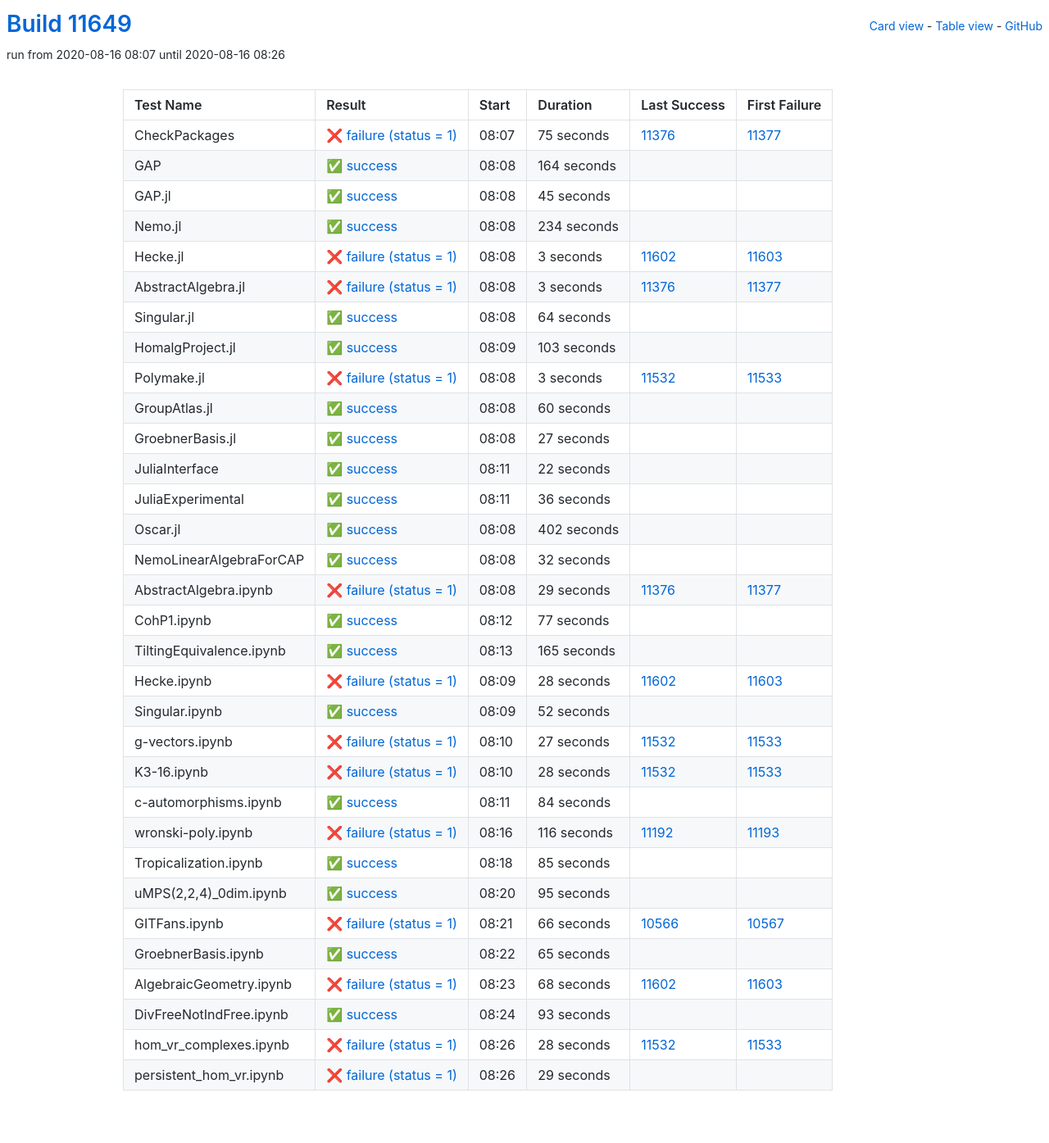
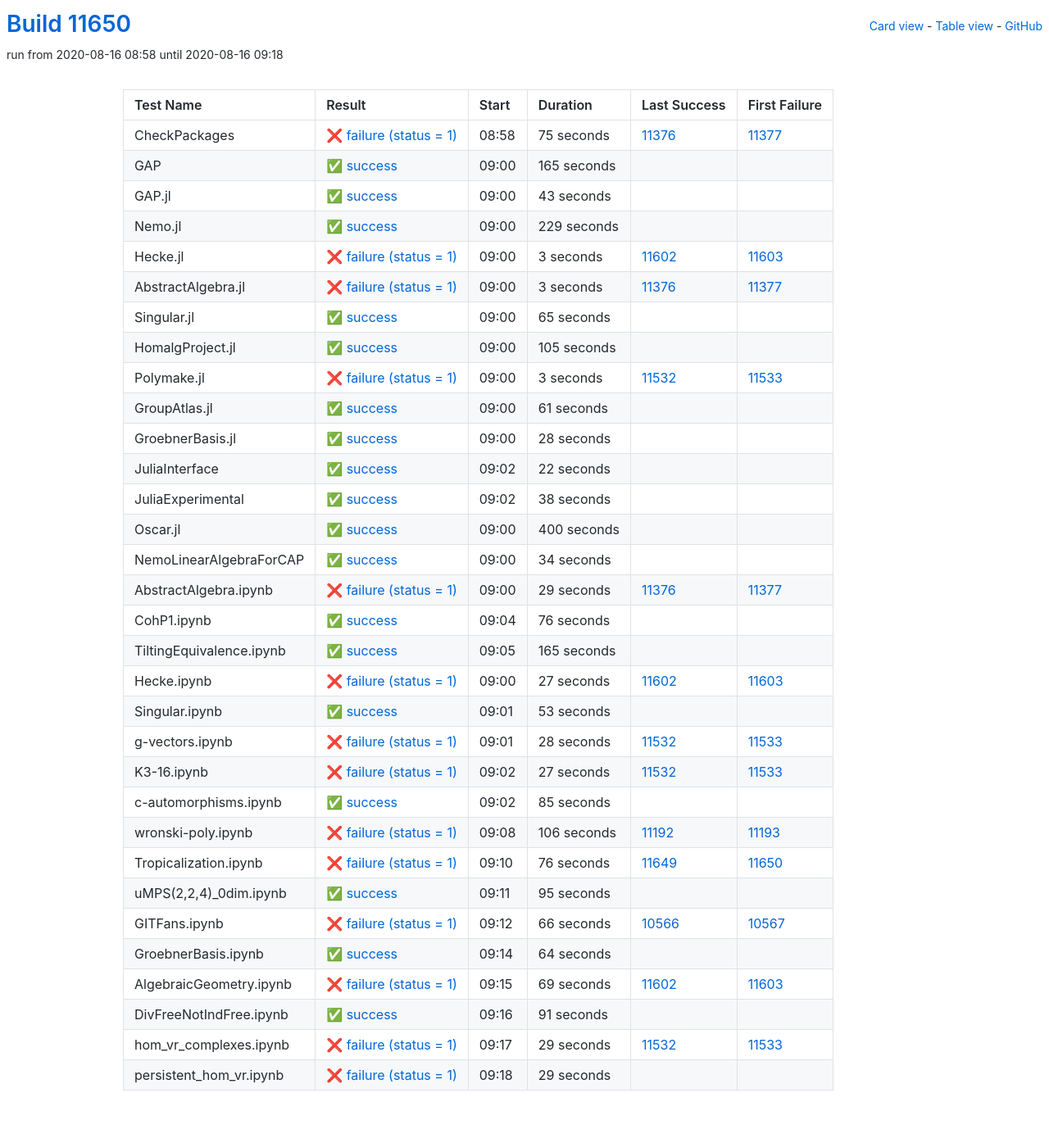
Before and after one commit to oscar-system/oscar-ci-status, a Jekyll site: the page built from table.html, in a window 1280 px wide. Shown: the whole page at 82% size. Built offline with Jekyll 4.4.1, drawn with Linux system fonts in a browser that asks for light colours.

Commit message:
Build #11650

```diff
--- a/_data/ci.yml
+++ b/_data/ci.yml
@@ -1,6 +1,6 @@
 ---
-build: 11649
-build_url: https://oscarci.mathematik.uni-kl.de/job/oscar/11649/
+build: 11650
+build_url: https://oscarci.mathematik.uni-kl.de/job/oscar/11650/
 job: oscar
 organization: oscar-system
 repo: oscar-ci-status
@@ -8,8 +8,8 @@
 tests:
 - name: CheckPackages
   id: checkpackages
-  log: https://oscarci.mathematik.uni-kl.de/job/oscar/11649/artifact/logs/build-11649/CheckPackages.log
-  start: 2020-08-16 08:07
+  log: https://oscarci.mathematik.uni-kl.de/job/oscar/11650/artifact/logs/build-11650/CheckPackages.log
+  start: 2020-08-16 08:58
   success: false
   exitcode: 1
   status: failure
@@ -20,44 +20,44 @@
   first_failure_url: https://oscarci.mathematik.uni-kl.de/job/oscar/11377/
 - name: GAP
   id: gap
-  log: https://oscarci.mathematik.uni-kl.de/job/oscar/11649/artifact/logs/build-11649/GAP.log
-  start: 2020-08-16 08:08
+  log: https://oscarci.mathematik.uni-kl.de/job/oscar/11650/artifact/logs/build-11650/GAP.log
+  start: 2020-08-16 09:00
   success: true
   exitcode: 0
   status: success
-  duration: 164
+  duration: 165
   last_success: false
   last_success_url:
   first_failure: false
   first_failure_url:
 - name: GAP.jl
   id: gap-jl
-  log: https://oscarci.mathematik.uni-kl.de/job/oscar/11649/artifact/logs/build-11649/GAP.jl.log
-  start: 2020-08-16 08:08
+  log: https://oscarci.mathematik.uni-kl.de/job/oscar/11650/artifact/logs/build-11650/GAP.jl.log
+  start: 2020-08-16 09:00
   success: true
   exitcode: 0
   status: success
-  duration: 45
+  duration: 43
   last_success: false
   last_success_url:
   first_failure: false
   first_failure_url:
 - name: Nemo.jl
   id: nemo-jl
-  log: https://oscarci.mathematik.uni-kl.de/job/oscar/11649/artifact/logs/build-11649/Nemo.jl.log
-  start: 2020-08-16 08:08
+  log: https://oscarci.mathematik.uni-kl.de/job/oscar/11650/artifact/logs/build-11650/Nemo.jl.log
+  start: 2020-08-16 09:00
   success: true
   exitcode: 0
   status: success
-  duration: 234
+  duration: 229
   last_success: false
   last_success_url:
   first_failure: false
   first_failure_url:
 - name: Hecke.jl
   id: hecke-jl
-  log: https://oscarci.mathematik.uni-kl.de/job/oscar/11649/artifact/logs/build-11649/Hecke.jl.log
-  start: 2020-08-16 08:08
+  log: https://oscarci.mathematik.uni-kl.de/job/oscar/11650/artifact/logs/build-11650/Hecke.jl.log
+  start: 2020-08-16 09:00
   success: false
   exitcode: 1
   status: failure
@@ -68,8 +68,8 @@
   first_failure_url: https://oscarci.mathematik.uni-kl.de/job/oscar/11603/
 - name: AbstractAlgebra.jl
   id: abstractalgebra-jl
-  log: https://oscarci.mathematik.uni-kl.de/job/oscar/11649/artifact/logs/build-11649/AbstractAlgebra.jl.log
-  start: 2020-08-16 08:08
+  log: https://oscarci.mathematik.uni-kl.de/job/oscar/11650/artifact/logs/build-11650/AbstractAlgebra.jl.log
+  start: 2020-08-16 09:00
   success: false
   exitcode: 1
   status: failure
@@ -80,32 +80,32 @@
   first_failure_url: https://oscarci.mathematik.uni-kl.de/job/oscar/11377/
 - name: Singular.jl
   id: singular-jl
-  log: https://oscarci.mathematik.uni-kl.de/job/oscar/11649/artifact/logs/build-11649/Singular.jl.log
-  start: 2020-08-16 08:08
+  log: https://oscarci.mathematik.uni-kl.de/job/oscar/11650/artifact/logs/build-11650/Singular.jl.log
+  start: 2020-08-16 09:00
   success: true
   exitcode: 0
   status: success
-  duration: 64
+  duration: 65
   last_success: false
   last_success_url:
   first_failure: false
   first_failure_url:
 - name: HomalgProject.jl
   id: homalgproject-jl
-  log: https://oscarci.mathematik.uni-kl.de/job/oscar/11649/artifact/logs/build-11649/HomalgProject.jl.log
-  start: 2020-08-16 08:09
+  log: https://oscarci.mathematik.uni-kl.de/job/oscar/11650/artifact/logs/build-11650/HomalgProject.jl.log
+  start: 2020-08-16 09:00
   success: true
   exitcode: 0
   status: success
-  duration: 103
+  duration: 105
   last_success: false
   last_success_url:
   first_failure: false
   first_failure_url:
 - name: Polymake.jl
   id: polymake-jl
-  log: https://oscarci.mathematik.uni-kl.de/job/oscar/11649/artifact/logs/build-11649/Polymake.jl.log
-  start: 2020-08-16 08:08
+  log: https://oscarci.mathematik.uni-kl.de/job/oscar/11650/artifact/logs/build-11650/Polymake.jl.log
+  start: 2020-08-16 09:00
   success: false
   exitcode: 1
   status: failure
@@ -116,32 +116,32 @@
   first_failure_url: https://oscarci.mathematik.uni-kl.de/job/oscar/11533/
 - name: GroupAtlas.jl
   id: groupatlas-jl
-  log: https://oscarci.mathematik.uni-kl.de/job/oscar/11649/artifact/logs/build-11649/GroupAtlas.jl.log
-  start: 2020-08-16 08:08
+  log: https://oscarci.mathematik.uni-kl.de/job/oscar/11650/artifact/logs/build-11650/GroupAtlas.jl.log
+  start: 2020-08-16 09:00
   success: true
   exitcode: 0
   status: success
-  duration: 60
+  duration: 61
   last_success: false
   last_success_url:
   first_failure: false
   first_failure_url:
 - name: GroebnerBasis.jl
   id: groebnerbasis-jl
-  log: https://oscarci.mathematik.uni-kl.de/job/oscar/11649/artifact/logs/build-11649/GroebnerBasis.jl.log
-  start: 2020-08-16 08:08
+  log: https://oscarci.mathematik.uni-kl.de/job/oscar/11650/artifact/logs/build-11650/GroebnerBasis.jl.log
+  start: 2020-08-16 09:00
   success: true
   exitcode: 0
   status: success
-  duration: 27
+  duration: 28
   last_success: false
   last_success_url:
   first_failure: false
   first_failure_url:
 - name: JuliaInterface
   id: juliainterface
-  log: https://oscarci.mathematik.uni-kl.de/job/oscar/11649/artifact/logs/build-11649/JuliaInterface.log
-  start: 2020-08-16 08:11
+  log: https://oscarci.mathematik.uni-kl.de/job/oscar/11650/artifact/logs/build-11650/JuliaInterface.log
+  start: 2020-08-16 09:02
   success: true
   exitcode: 0
   status: success
@@ -152,44 +152,44 @@
   first_failure_url:
 - name: JuliaExperimental
   id: juliaexperimental
-  log: https://oscarci.mathematik.uni-kl.de/job/oscar/11649/artifact/logs/build-11649/JuliaExperimental.log
-  start: 2020-08-16 08:11
+  log: https://oscarci.mathematik.uni-kl.de/job/oscar/11650/artifact/logs/build-11650/JuliaExperimental.log
+  start: 2020-08-16 09:02
   success: true
   exitcode: 0
   status: success
-  duration: 36
+  duration: 38
   last_success: false
   last_success_url:
   first_failure: false
   first_failure_url:
 - name: Oscar.jl
   id: oscar-jl
-  log: https://oscarci.mathematik.uni-kl.de/job/oscar/11649/artifact/logs/build-11649/Oscar.jl.log
-  start: 2020-08-16 08:08
+  log: https://oscarci.mathematik.uni-kl.de/job/oscar/11650/artifact/logs/build-11650/Oscar.jl.log
+  start: 2020-08-16 09:00
   success: true
   exitcode: 0
   status: success
-  duration: 402
+  duration: 400
   last_success: false
   last_success_url:
   first_failure: false
   first_failure_url:
 - name: NemoLinearAlgebraForCAP
   id: nemolinearalgebraforcap
-  log: https://oscarci.mathematik.uni-kl.de/job/oscar/11649/artifact/logs/build-11649/NemoLinearAlgebraForCAP.log
-  start: 2020-08-16 08:08
+  log: https://oscarci.mathematik.uni-kl.de/job/oscar/11650/artifact/logs/build-11650/NemoLinearAlgebraForCAP.log
+  start: 2020-08-16 09:00
   success: true
   exitcode: 0
   status: success
-  duration: 32
+  duration: 34
   last_success: false
   last_success_url:
   first_failure: false
   first_failure_url:
 - name: AbstractAlgebra.ipynb
   id: abstractalgebra-ipynb
-  log: https://oscarci.mathematik.uni-kl.de/job/oscar/11649/artifact/logs/build-11649/AbstractAlgebra.ipynb.log
-  start: 2020-08-16 08:08
+  log: https://oscarci.mathematik.uni-kl.de/job/oscar/11650/artifact/logs/build-11650/AbstractAlgebra.ipynb.log
+  start: 2020-08-16 09:00
   success: false
   exitcode: 1
   status: failure
@@ -200,20 +200,20 @@
   first_failure_url: https://oscarci.mathematik.uni-kl.de/job/oscar/11377/
 - name: CohP1.ipynb
   id: cohp1-ipynb
-  log: https://oscarci.mathematik.uni-kl.de/job/oscar/11649/artifact/logs/build-11649/CohP1.ipynb.log
-  start: 2020-08-16 08:12
+  log: https://oscarci.mathematik.uni-kl.de/job/oscar/11650/artifact/logs/build-11650/CohP1.ipynb.log
+  start: 2020-08-16 09:04
   success: true
   exitcode: 0
   status: success
-  duration: 77
+  duration: 76
   last_success: false
   last_success_url:
   first_failure: false
   first_failure_url:
 - name: TiltingEquivalence.ipynb
   id: tiltingequivalence-ipynb
-  log: https://oscarci.mathematik.uni-kl.de/job/oscar/11649/artifact/logs/build-11649/TiltingEquivalence.ipynb.log
-  start: 2020-08-16 08:13
+  log: https://oscarci.mathematik.uni-kl.de/job/oscar/11650/artifact/logs/build-11650/TiltingEquivalence.ipynb.log
+  start: 2020-08-16 09:05
   success: true
   exitcode: 0
   status: success
@@ -224,32 +224,44 @@
   first_failure_url:
 - name: Hecke.ipynb
   id: hecke-ipynb
-  log: https://oscarci.mathematik.uni-kl.de/job/oscar/11649/artifact/logs/build-11649/Hecke.ipynb.log
-  start: 2020-08-16 08:09
+  log: https://oscarci.mathematik.uni-kl.de/job/oscar/11650/artifact/logs/build-11650/Hecke.ipynb.log
+  start: 2020-08-16 09:00
   success: false
   exitcode: 1
   status: failure
-  duration: 28
+  duration: 27
   last_success: 11602
   last_success_url: https://oscarci.mathematik.uni-kl.de/job/oscar/11602/
   first_failure: 11603
   first_failure_url: https://oscarci.mathematik.uni-kl.de/job/oscar/11603/
 - name: Singular.ipynb
   id: singular-ipynb
-  log: https://oscarci.mathematik.uni-kl.de/job/oscar/11649/artifact/logs/build-11649/Singular.ipynb.log
-  start: 2020-08-16 08:09
+  log: https://oscarci.mathematik.uni-kl.de/job/oscar/11650/artifact/logs/build-11650/Singular.ipynb.log
+  start: 2020-08-16 09:01
   success: true
   exitcode: 0
   status: success
-  duration: 52
+  duration: 53
   last_success: false
   last_success_url:
   first_failure: false
   first_failure_url:
 - name: g-vectors.ipynb
   id: g-vectors-ipynb
-  log: https://oscarci.mathematik.uni-kl.de/job/oscar/11649/artifact/logs/build-11649/g-vectors.ipynb.log
-  start: 2020-08-16 08:10
+  log: https://oscarci.mathematik.uni-kl.de/job/oscar/11650/artifact/logs/build-11650/g-vectors.ipynb.log
+  start: 2020-08-16 09:01
+  success: false
+  exitcode: 1
+  status: failure
+  duration: 28
+  last_success: 11532
+  last_success_url: https://oscarci.mathematik.uni-kl.de/job/oscar/11532/
+  first_failure: 11533
+  first_failure_url: https://oscarci.mathematik.uni-kl.de/job/oscar/11533/
+- name: K3-16.ipynb
+  id: k3-16-ipynb
+  log: https://oscarci.mathematik.uni-kl.de/job/oscar/11650/artifact/logs/build-11650/K3-16.ipynb.log
+  start: 2020-08-16 09:02
   success: false
   exitcode: 1
   status: failure
@@ -258,46 +270,10 @@
   last_success_url: https://oscarci.mathematik.uni-kl.de/job/oscar/11532/
   first_failure: 11533
   first_failure_url: https://oscarci.mathematik.uni-kl.de/job/oscar/11533/
-- name: K3-16.ipynb
-  id: k3-16-ipynb
-  log: https://oscarci.mathematik.uni-kl.de/job/oscar/11649/artifact/logs/build-11649/K3-16.ipynb.log
-  start: 2020-08-16 08:10
-  success: false
-  exitcode: 1
-  status: failure
-  duration: 28
-  last_success: 11532
-  last_success_url: https://oscarci.mathematik.uni-kl.de/job/oscar/11532/
-  first_failure: 11533
-  first_failure_url: https://oscarci.mathematik.uni-kl.de/job/oscar/11533/
 - name: c-automorphisms.ipynb
   id: c-automorphisms-ipynb
-  log: https://oscarci.mathematik.uni-kl.de/job/oscar/11649/artifact/logs/build-11649/c-automorphisms.ipynb.log
-  start: 2020-08-16 08:11
-  success: true
-  exitcode: 0
-  status: success
-  duration: 84
-  last_success: false
-  last_success_url:
-  first_failure: false
-  first_failure_url:
-- name: wronski-poly.ipynb
-  id: wronski-poly-ipynb
-  log: https://oscarci.mathematik.uni-kl.de/job/oscar/11649/artifact/logs/build-11649/wronski-poly.ipynb.log
-  start: 2020-08-16 08:16
-  success: false
-  exitcode: 1
-  status: failure
-  duration: 116
-  last_success: 11192
-  last_success_url: https://oscarci.mathematik.uni-kl.de/job/oscar/11192/
-  first_failure: 11193
-  first_failure_url: https://oscarci.mathematik.uni-kl.de/job/oscar/11193/
-- name: Tropicalization.ipynb
-  id: tropicalization-ipynb
-  log: https://oscarci.mathematik.uni-kl.de/job/oscar/11649/artifact/logs/build-11649/Tropicalization.ipynb.log
-  start: 2020-08-16 08:18
+  log: https://oscarci.mathematik.uni-kl.de/job/oscar/11650/artifact/logs/build-11650/c-automorphisms.ipynb.log
+  start: 2020-08-16 09:02
   success: true
   exitcode: 0
   status: success
@@ -306,10 +282,34 @@
   last_success_url:
   first_failure: false
   first_failure_url:
+- name: wronski-poly.ipynb
+  id: wronski-poly-ipynb
+  log: https://oscarci.mathematik.uni-kl.de/job/oscar/11650/artifact/logs/build-11650/wronski-poly.ipynb.log
+  start: 2020-08-16 09:08
+  success: false
+  exitcode: 1
+  status: failure
+  duration: 106
+  last_success: 11192
+  last_success_url: https://oscarci.mathematik.uni-kl.de/job/oscar/11192/
+  first_failure: 11193
+  first_failure_url: https://oscarci.mathematik.uni-kl.de/job/oscar/11193/
+- name: Tropicalization.ipynb
+  id: tropicalization-ipynb
+  log: https://oscarci.mathematik.uni-kl.de/job/oscar/11650/artifact/logs/build-11650/Tropicalization.ipynb.log
+  start: 2020-08-16 09:10
+  success: false
+  exitcode: 1
+  status: failure
+  duration: 76
+  last_success: 11649
+  last_success_url: https://oscarci.mathematik.uni-kl.de/job/oscar/11649/
+  first_failure: 11650
+  first_failure_url: https://oscarci.mathematik.uni-kl.de/job/oscar/11650/
 - name: uMPS(2,2,4)_0dim.ipynb
   id: umps-2-2-4-0dim-ipynb
-  log: https://oscarci.mathematik.uni-kl.de/job/oscar/11649/artifact/logs/build-11649/uMPS-2-2-4-_0dim.ipynb.log
-  start: 2020-08-16 08:20
+  log: https://oscarci.mathematik.uni-kl.de/job/oscar/11650/artifact/logs/build-11650/uMPS-2-2-4-_0dim.ipynb.log
+  start: 2020-08-16 09:11
   success: true
   exitcode: 0
   status: success
@@ -320,8 +320,8 @@
   first_failure_url:
 - name: GITFans.ipynb
   id: gitfans-ipynb
-  log: https://oscarci.mathematik.uni-kl.de/job/oscar/11649/artifact/logs/build-11649/GITFans.ipynb.log
-  start: 2020-08-16 08:21
+  log: https://oscarci.mathematik.uni-kl.de/job/oscar/11650/artifact/logs/build-11650/GITFans.ipynb.log
+  start: 2020-08-16 09:12
   success: false
   exitcode: 1
   status: failure
@@ -332,56 +332,56 @@
   first_failure_url: https://oscarci.mathematik.uni-kl.de/job/oscar/10567/
 - name: GroebnerBasis.ipynb
   id: groebnerbasis-ipynb
-  log: https://oscarci.mathematik.uni-kl.de/job/oscar/11649/artifact/logs/build-11649/GroebnerBasis.ipynb.log
-  start: 2020-08-16 08:22
+  log: https://oscarci.mathematik.uni-kl.de/job/oscar/11650/artifact/logs/build-11650/GroebnerBasis.ipynb.log
+  start: 2020-08-16 09:14
   success: true
   exitcode: 0
   status: success
-  duration: 65
+  duration: 64
   last_success: false
   last_success_url:
   first_failure: false
   first_failure_url:
 - name: AlgebraicGeometry.ipynb
   id: algebraicgeometry-ipynb
-  log: https://oscarci.mathematik.uni-kl.de/job/oscar/11649/artifact/logs/build-11649/AlgebraicGeometry.ipynb.log
-  start: 2020-08-16 08:23
+  log: https://oscarci.mathematik.uni-kl.de/job/oscar/11650/artifact/logs/build-11650/AlgebraicGeometry.ipynb.log
+  start: 2020-08-16 09:15
   success: false
   exitcode: 1
   status: failure
-  duration: 68
+  duration: 69
   last_success: 11602
   last_success_url: https://oscarci.mathematik.uni-kl.de/job/oscar/11602/
   first_failure: 11603
   first_failure_url: https://oscarci.mathematik.uni-kl.de/job/oscar/11603/
 - name: DivFreeNotIndFree.ipynb
   id: divfreenotindfree-ipynb
-  log: https://oscarci.mathematik.uni-kl.de/job/oscar/11649/artifact/logs/build-11649/DivFreeNotIndFree.ipynb.log
-  start: 2020-08-16 08:24
+  log: https://oscarci.mathematik.uni-kl.de/job/oscar/11650/artifact/logs/build-11650/DivFreeNotIndFree.ipynb.log
+  start: 2020-08-16 09:16
   success: true
   exitcode: 0
   status: success
-  duration: 93
+  duration: 91
   last_success: false
   last_success_url:
   first_failure: false
   first_failure_url:
 - name: hom_vr_complexes.ipynb
   id: hom-vr-complexes-ipynb
-  log: https://oscarci.mathematik.uni-kl.de/job/oscar/11649/artifact/logs/build-11649/hom_vr_complexes.ipynb.log
-  start: 2020-08-16 08:26
+  log: https://oscarci.mathematik.uni-kl.de/job/oscar/11650/artifact/logs/build-11650/hom_vr_complexes.ipynb.log
+  start: 2020-08-16 09:17
   success: false
   exitcode: 1
   status: failure
-  duration: 28
+  duration: 29
   last_success: 11532
   last_success_url: https://oscarci.mathematik.uni-kl.de/job/oscar/11532/
   first_failure: 11533
   first_failure_url: https://oscarci.mathematik.uni-kl.de/job/oscar/11533/
 - name: persistent_hom_vr.ipynb
   id: persistent-hom-vr-ipynb
-  log: https://oscarci.mathematik.uni-kl.de/job/oscar/11649/artifact/logs/build-11649/persistent_hom_vr.ipynb.log
-  start: 2020-08-16 08:26
+  log: https://oscarci.mathematik.uni-kl.de/job/oscar/11650/artifact/logs/build-11650/persistent_hom_vr.ipynb.log
+  start: 2020-08-16 09:18
   success: false
   exitcode: 1
   status: failure
```
Also changed, not shown: README.md.
